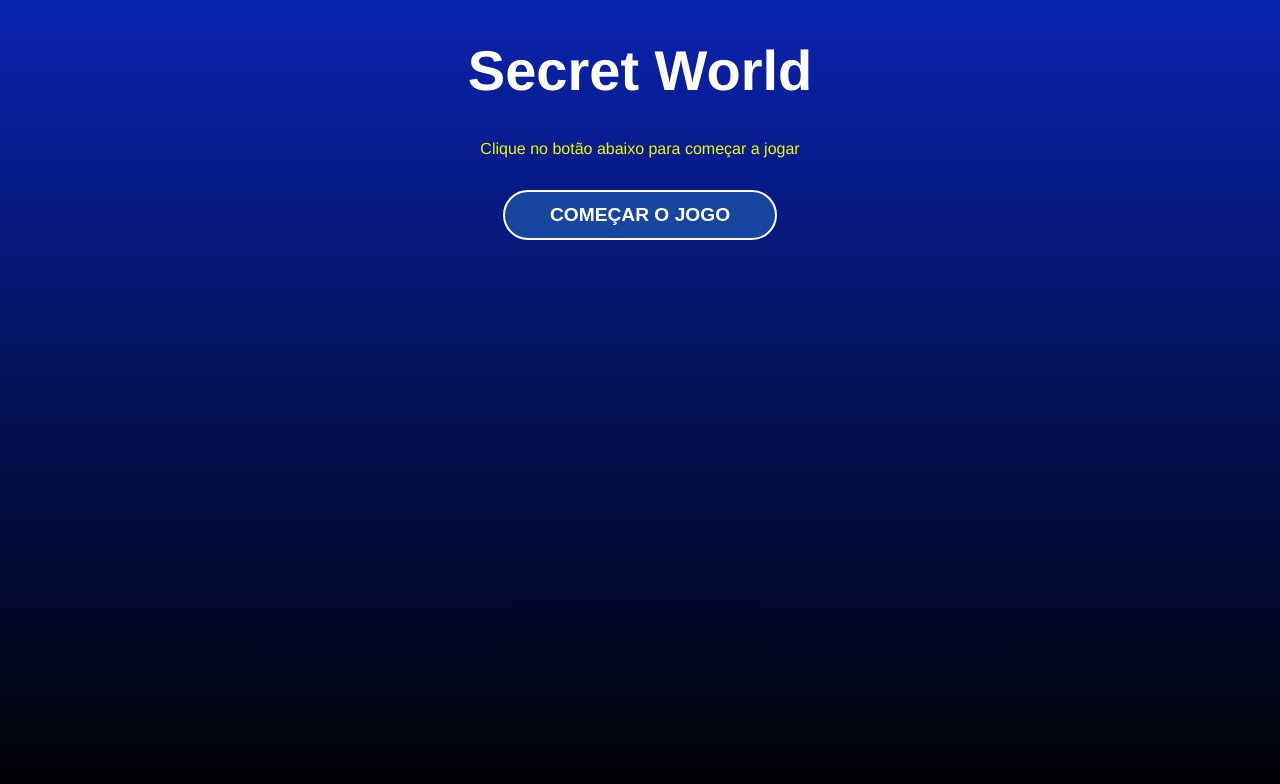
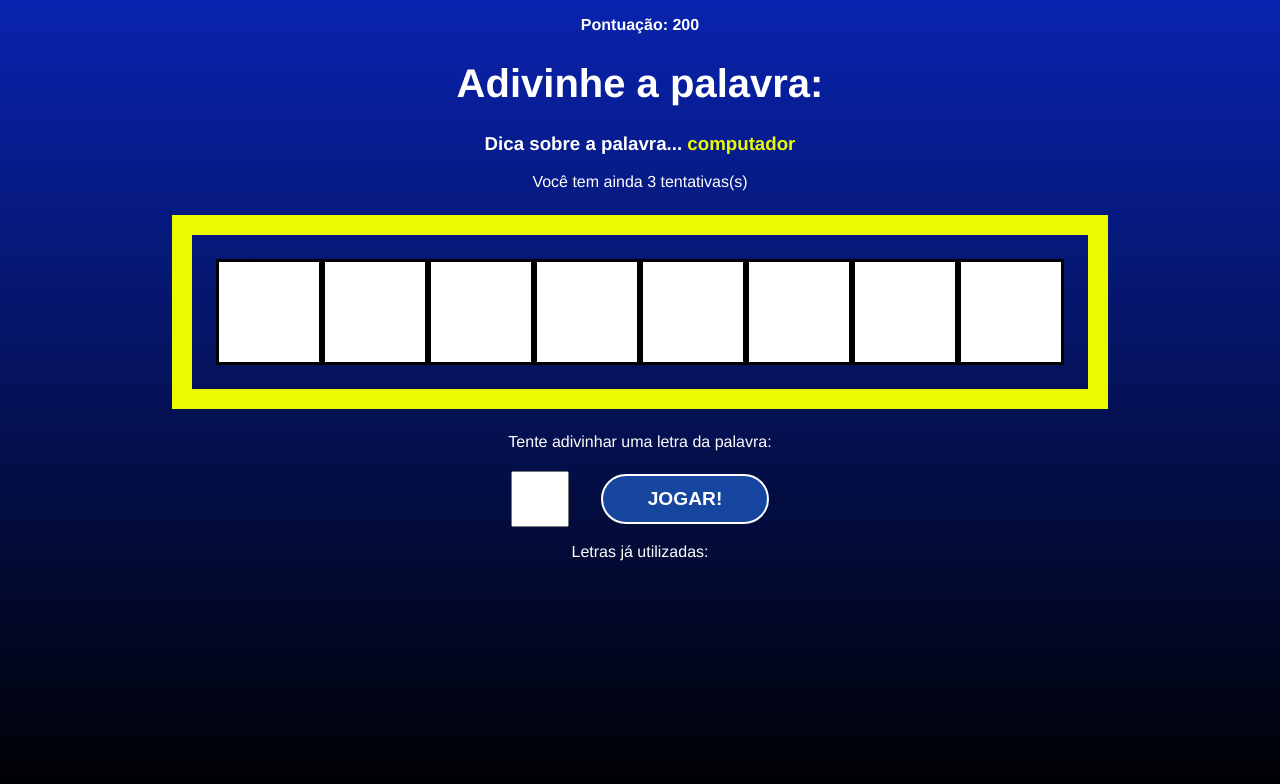
Before and after one commit to xanderifer1974/curso-react-do-zero-a-maestria-secreat-world, a React (Create React App) app: page / in a window 1280 px wide. Shown: the top 784 px of the page. Built offline with nearby package versions, Linux system fonts and the light colour scheme.

Commit message:
Condição de vitória

```diff
--- a/src/App.js
+++ b/src/App.js
@@ -33,7 +33,7 @@
   const [guesses, setGuesses] = useState(guessesQty);
   const [score, setScore] = useState(0);
 
-  const pickWordAndCategory = () => {
+  const pickWordAndCategory = useCallback(() => {
     //Pick a random Category
     const categories = Object.keys(words);
     const category =
@@ -44,10 +44,14 @@
       words[category][Math.floor(Math.random() * words[category].length)];
 
     return { word, category };
-  };
+  }, [words]);
 
   //Start the secret words game
-  const startGame = () => {
+  const startGame = useCallback(() => {
+
+    //Clear all letters
+    clearLetterStates();
+
     //Pick word and pick category
     const { word, category } = pickWordAndCategory();
 
@@ -61,7 +65,7 @@
     setLetters(wordLetters);
 
     setGameState(stages[1].name);
-  };
+  },[pickWordAndCategory]);
 
   //Process the letter input
   const verifyLetter = (letter) => {
@@ -76,38 +80,34 @@
     }
 
     //push guessed letter or remove a guess
-    if(letters.includes(normalizedLetter)){
+    if (letters.includes(normalizedLetter)) {
       setGuessedLetters((actualGuessedLetters) => [
         ...actualGuessedLetters,
-        normalizedLetter
-      ])
-
-    }else{
+        normalizedLetter,
+      ]);
+    } else {
       setWrongLetters((actualWrongLetters) => [
         ...actualWrongLetters,
-        normalizedLetter
+        normalizedLetter,
       ]);
 
       setGuesses((actualGuesses) => actualGuesses - 1);
     }
   };
 
-  const clearLetterStates = () =>{
+  const clearLetterStates = () => {
     setGuessedLetters([]);
     setWrongLetters([]);
   };
 
-
-  //Function for monitoring a data
-  useEffect(() =>
-  {
-    if(guesses <=0){
-
+  //Check if guesses ended
+  useEffect(() => {
+    if (guesses <= 0) {
       //Reset all states
-      clearLetterStates()
+      clearLetterStates();
       setGameState(stages[2].name);
     }
-  },[guesses])
+  }, [guesses]);
 
   //Restats the game
   const retry = () => {
@@ -115,6 +115,20 @@
     setGuesses(guessesQty);
     setGameState(stages[0].name);
   };
+
+  //Check win conditional
+  useEffect(() => {
+    const uniqueLetters = [...new Set(letters)];
+
+    //Win conditional
+    if (guessedLetters.length === uniqueLetters.length) {
+      //add score
+      setScore((actualScore) => (actualScore += 100));
+
+      //restart the game with new word
+      startGame();
+    }
+  }, [guessedLetters, letters, startGame]);
 
   return (
     <div className="App">
```
